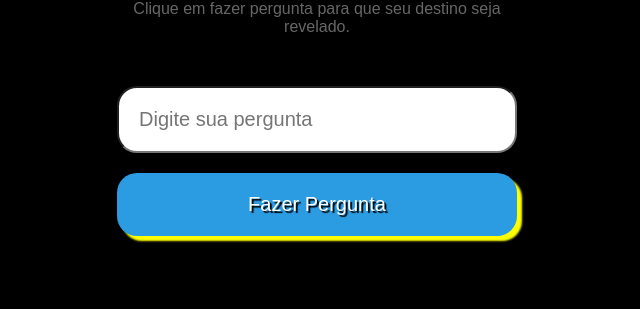
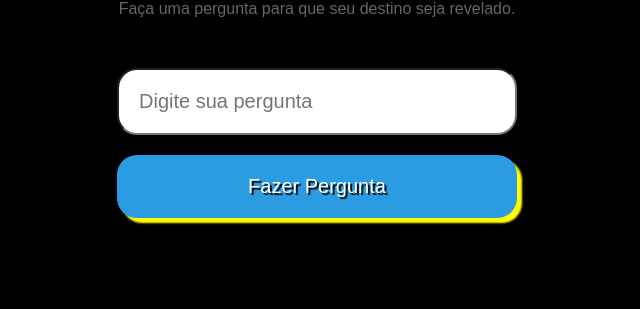
Before and after one commit to viniferreiraa/Maratona-Explorer-1, a plain HTML site: page index.html in a window 1280 px wide. Shown: the part 491-800 px from the top of the page, without its empty margins (323-963 px from the left). Drawn offline with Linux system fonts and the light colour scheme.

Commit message:
Update index.html

```diff
--- a/index.html
+++ b/index.html
@@ -16,7 +16,7 @@
     <div id="container">
       <img src="https://gist.githubusercontent.com/maykbrito/0acdf4ce919838ffed50915a31fc5b23/raw/6f4dd01ec3116428ec4c99255944cb9ac7927590/cristal-ball.svg" alt="Imagem de uma bola de cristal">
       <h1>Vou revelar seu destino!</h1>
-      <p>Clique em fazer pergunta para que seu destino seja revelado.</p>
+      <p>Faça uma pergunta para que seu destino seja revelado.</p>
       <input id="inputPergunta" type="text" placeholder="Digite sua pergunta">
       <button id="buttonPerguntar" onclick="fazerPergunta()">Fazer Pergunta</button>
 
```
